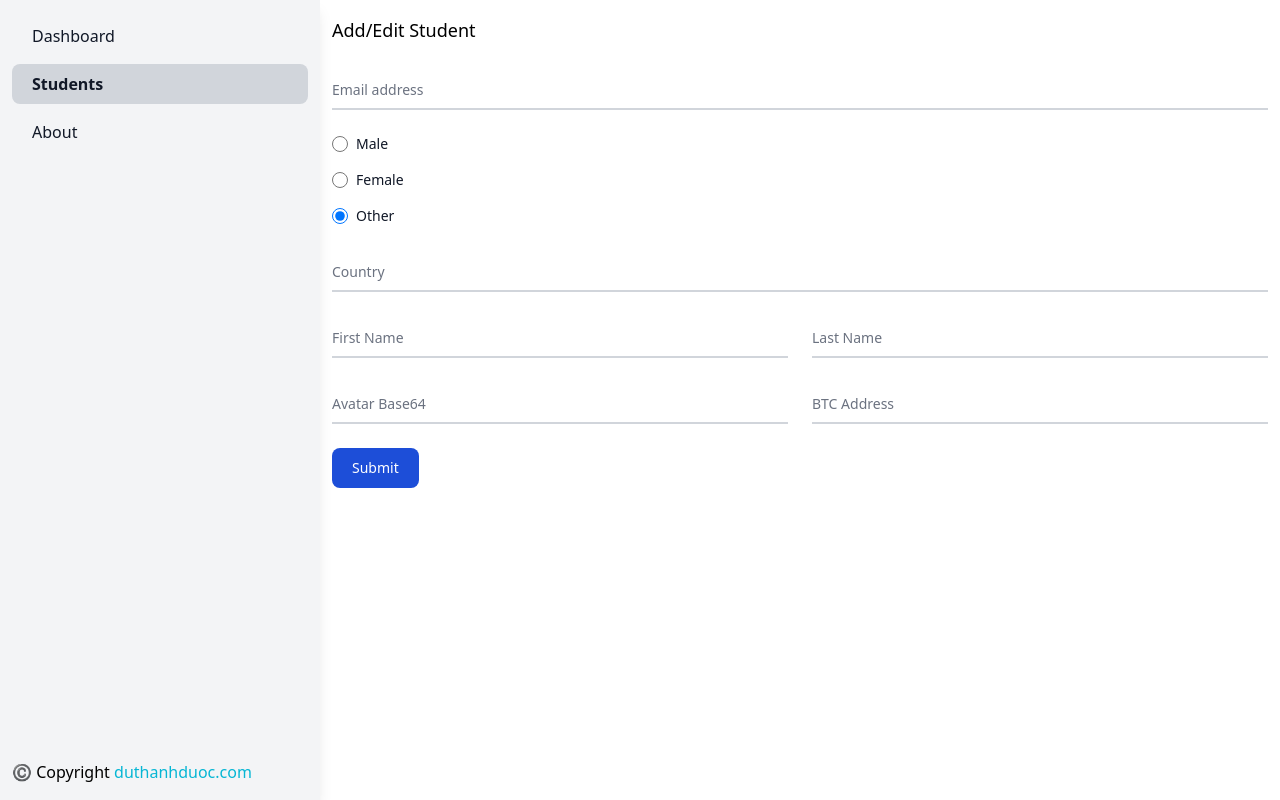
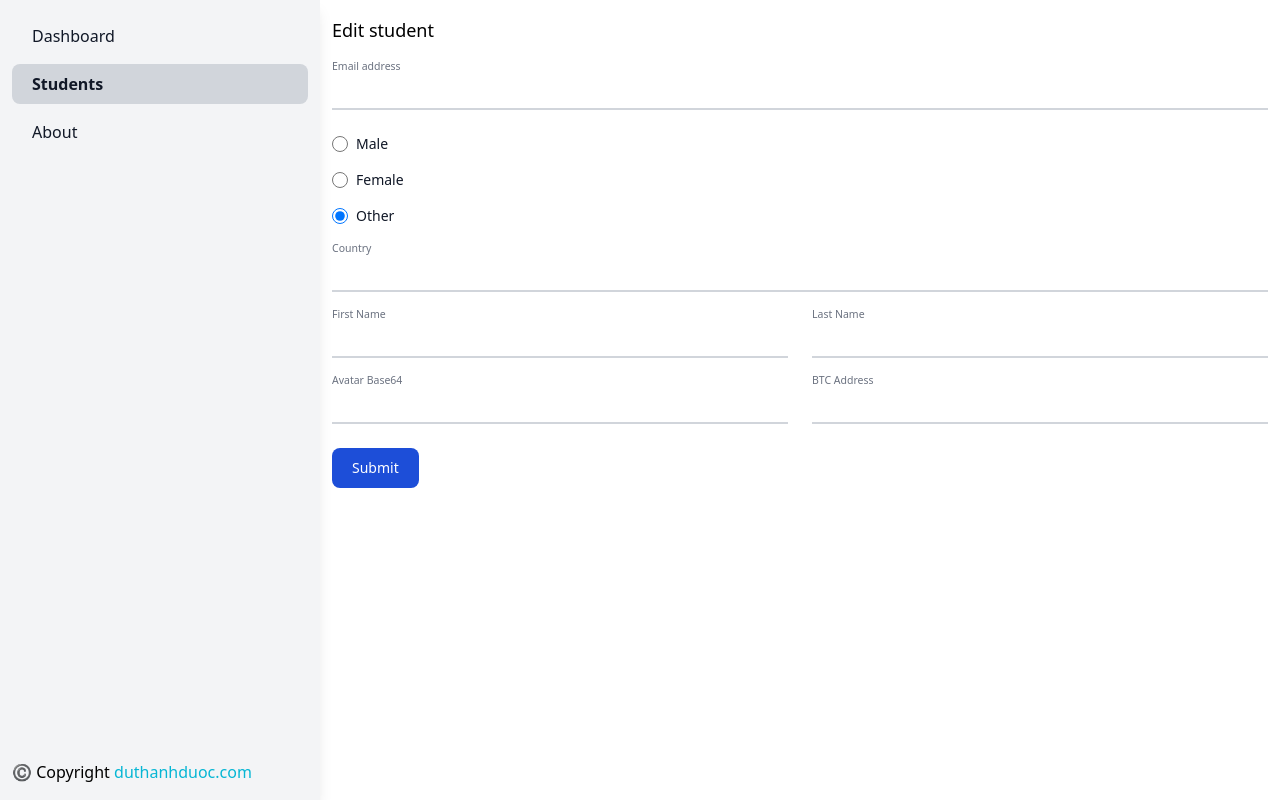
Before and after one commit to nboraxxd/learn-tanstack-query, a React (Create React App) app in the folder frontend/: page /students/1 in a window 1280 px wide. Built offline with nearby package versions, Linux system fonts and the light colour scheme.

Commit message:
Add student with useMutation

```diff
--- a/frontend/src/apis/students.api.ts
+++ b/frontend/src/apis/students.api.ts
@@ -1,10 +1,12 @@
-import { Students } from 'types/students.type'
+import { Student, Students } from 'types/students.type'
 import http from 'utils/http'
 
 export const getStudents = (page: number | string, limit: number | string) =>
   http.get<Students>('/students', {
     params: {
       _page: page,
-      limit: limit
-    }
+      limit: limit,
+    },
   })
+
+export const addStudent = (student: Omit<Student, 'id'>) => http.post<Student>('/students', student)
--- a/frontend/src/pages/AddStudent/AddStudent.tsx
+++ b/frontend/src/pages/AddStudent/AddStudent.tsx
@@ -1,146 +1,195 @@
+import { useMutation } from '@tanstack/react-query'
+import { addStudent } from 'apis/students.api'
+import { useState } from 'react'
+import { useMatch } from 'react-router-dom'
+import { Student } from 'types/students.type'
+
+type FormStateType = Omit<Student, 'id'>
+const initialFormState: FormStateType = {
+  first_name: '',
+  last_name: '',
+  email: '',
+  gender: 'other',
+  country: '',
+  avatar: '',
+  btc_address: '',
+}
+
 export default function AddStudent() {
+  const [formState, setFormState] = useState<FormStateType>(initialFormState)
+
+  const addMatch = useMatch('/students/add')
+  const isAddMatch = addMatch !== null
+  const { mutate } = useMutation({
+    mutationFn: (body: FormStateType) => {
+      return addStudent(body)
+    },
+  })
+
+  const onChangeFormState = (ev: React.ChangeEvent<HTMLInputElement>) => {
+    const { name, value } = ev.target
+    setFormState((prev) => ({ ...prev, [name]: value }))
+  }
+
+  const onsubmit = (ev: React.FormEvent<HTMLFormElement>) => {
+    ev.preventDefault()
+    mutate(formState)
+  }
+
   return (
     <div>
-      <h1 className='text-lg'>Add/Edit Student</h1>
-      <form className='mt-6'>
-        <div className='group relative z-0 mb-6 w-full'>
+      <h1 className="text-lg">{isAddMatch ? 'Add student' : 'Edit student'}</h1>
+      <form className="mt-6" onSubmit={onsubmit}>
+        <div className="group relative z-0 mb-6 w-full">
           <input
-            type='email'
-            name='floating_email'
-            id='floating_email'
-            className='peer block w-full appearance-none border-0 border-b-2 border-gray-300 bg-transparent py-2.5 px-0 text-sm text-gray-900 focus:border-blue-600 focus:outline-none focus:ring-0 dark:border-gray-600 dark:text-white dark:focus:border-blue-500'
-            placeholder=' '
+            type="text"
+            name="email"
+            value={formState.email}
+            onChange={onChangeFormState}
+            id="floating_email"
+            className="peer block w-full appearance-none border-0 border-b-2 border-gray-300 bg-transparent py-2.5 px-0 text-sm text-gray-900 focus:border-blue-600 focus:outline-none focus:ring-0 dark:border-gray-600 dark:text-white dark:focus:border-blue-500"
             required
           />
           <label
-            htmlFor='floating_email'
-            className='absolute top-3 -z-10 origin-[0] -translate-y-6 scale-75 transform text-sm text-gray-500 duration-300 peer-placeholder-shown:translate-y-0 peer-placeholder-shown:scale-100 peer-focus:left-0 peer-focus:-translate-y-6 peer-focus:scale-75 peer-focus:font-medium peer-focus:text-blue-600 dark:text-gray-400 peer-focus:dark:text-blue-500'
+            htmlFor="floating_email"
+            className="absolute top-3 -z-10 origin-[0] -translate-y-6 scale-75 transform text-sm text-gray-500 duration-300 peer-placeholder-shown:translate-y-0 peer-placeholder-shown:scale-100 peer-focus:left-0 peer-focus:-translate-y-6 peer-focus:scale-75 peer-focus:font-medium peer-focus:text-blue-600 dark:text-gray-400 peer-focus:dark:text-blue-500"
           >
             Email address
           </label>
         </div>
 
-        <div className='group relative z-0 mb-6 w-full'>
+        <div className="group relative z-0 mb-6 w-full">
           <div>
             <div>
-              <div className='mb-4 flex items-center'>
+              <div className="mb-4 flex items-center">
                 <input
-                  id='gender-1'
-                  type='radio'
-                  name='gender'
-                  className='h-4 w-4 border-gray-300 bg-gray-100 text-blue-600 focus:ring-2 focus:ring-blue-500 dark:border-gray-600 dark:bg-gray-700 dark:ring-offset-gray-800 dark:focus:ring-blue-600'
+                  id="gender-1"
+                  type="radio"
+                  name="gender"
+                  value="male"
+                  checked={formState.gender === 'male'}
+                  onChange={onChangeFormState}
+                  className="h-4 w-4 border-gray-300 bg-gray-100 text-blue-600 focus:ring-2 focus:ring-blue-500 dark:border-gray-600 dark:bg-gray-700 dark:ring-offset-gray-800 dark:focus:ring-blue-600"
                 />
-                <label htmlFor='gender-1' className='ml-2 text-sm font-medium text-gray-900 dark:text-gray-300'>
+                <label htmlFor="gender-1" className="ml-2 text-sm font-medium text-gray-900 dark:text-gray-300">
                   Male
                 </label>
               </div>
-              <div className='mb-4 flex items-center'>
+              <div className="mb-4 flex items-center">
                 <input
-                  defaultChecked
-                  id='gender-2'
-                  type='radio'
-                  name='gender'
-                  className='h-4 w-4 border-gray-300 bg-gray-100 text-blue-600 focus:ring-2 focus:ring-blue-500 dark:border-gray-600 dark:bg-gray-700 dark:ring-offset-gray-800 dark:focus:ring-blue-600'
+                  id="gender-2"
+                  type="radio"
+                  name="gender"
+                  value="female"
+                  checked={formState.gender === 'female'}
+                  onChange={onChangeFormState}
+                  className="h-4 w-4 border-gray-300 bg-gray-100 text-blue-600 focus:ring-2 focus:ring-blue-500 dark:border-gray-600 dark:bg-gray-700 dark:ring-offset-gray-800 dark:focus:ring-blue-600"
                 />
-                <label htmlFor='gender-2' className='ml-2 text-sm font-medium text-gray-900 dark:text-gray-300'>
+                <label htmlFor="gender-2" className="ml-2 text-sm font-medium text-gray-900 dark:text-gray-300">
                   Female
                 </label>
               </div>
-              <div className='flex items-center'>
+              <div className="flex items-center">
                 <input
-                  defaultChecked
-                  id='gender-3'
-                  type='radio'
-                  name='gender'
-                  className='h-4 w-4 border-gray-300 bg-gray-100 text-blue-600 focus:ring-2 focus:ring-blue-500 dark:border-gray-600 dark:bg-gray-700 dark:ring-offset-gray-800 dark:focus:ring-blue-600'
+                  id="gender-3"
+                  type="radio"
+                  name="gender"
+                  value="other"
+                  checked={formState.gender === 'other'}
+                  onChange={onChangeFormState}
+                  className="h-4 w-4 border-gray-300 bg-gray-100 text-blue-600 focus:ring-2 focus:ring-blue-500 dark:border-gray-600 dark:bg-gray-700 dark:ring-offset-gray-800 dark:focus:ring-blue-600"
                 />
-                <label htmlFor='gender-3' className='ml-2 text-sm font-medium text-gray-900 dark:text-gray-300'>
+                <label htmlFor="gender-3" className="ml-2 text-sm font-medium text-gray-900 dark:text-gray-300">
                   Other
                 </label>
               </div>
             </div>
           </div>
         </div>
-        <div className='group relative z-0 mb-6 w-full'>
+        <div className="group relative z-0 mb-6 w-full">
           <input
-            type='text'
-            name='country'
-            id='country'
-            className='peer block w-full appearance-none border-0 border-b-2 border-gray-300 bg-transparent py-2.5 px-0 text-sm text-gray-900 focus:border-blue-600 focus:outline-none focus:ring-0 dark:border-gray-600 dark:text-white dark:focus:border-blue-500'
-            placeholder=' '
+            type="text"
+            name="country"
+            value={formState.country}
+            onChange={onChangeFormState}
+            id="country"
+            className="peer block w-full appearance-none border-0 border-b-2 border-gray-300 bg-transparent py-2.5 px-0 text-sm text-gray-900 focus:border-blue-600 focus:outline-none focus:ring-0 dark:border-gray-600 dark:text-white dark:focus:border-blue-500"
             required
           />
           <label
-            htmlFor='country'
-            className='absolute top-3 -z-10 origin-[0] -translate-y-6 scale-75 transform text-sm text-gray-500 duration-300 peer-placeholder-shown:translate-y-0 peer-placeholder-shown:scale-100 peer-focus:left-0 peer-focus:-translate-y-6 peer-focus:scale-75 peer-focus:font-medium peer-focus:text-blue-600 dark:text-gray-400 peer-focus:dark:text-blue-500'
+            htmlFor="country"
+            className="absolute top-3 -z-10 origin-[0] -translate-y-6 scale-75 transform text-sm text-gray-500 duration-300 peer-placeholder-shown:translate-y-0 peer-placeholder-shown:scale-100 peer-focus:left-0 peer-focus:-translate-y-6 peer-focus:scale-75 peer-focus:font-medium peer-focus:text-blue-600 dark:text-gray-400 peer-focus:dark:text-blue-500"
           >
             Country
           </label>
         </div>
-        <div className='grid md:grid-cols-2 md:gap-6'>
-          <div className='group relative z-0 mb-6 w-full'>
+        <div className="grid md:grid-cols-2 md:gap-6">
+          <div className="group relative z-0 mb-6 w-full">
             <input
-              type='tel'
-              pattern='[0-9]{3}-[0-9]{3}-[0-9]{4}'
-              name='first_name'
-              id='first_name'
-              className='peer block w-full appearance-none border-0 border-b-2 border-gray-300 bg-transparent py-2.5 px-0 text-sm text-gray-900 focus:border-blue-600 focus:outline-none focus:ring-0 dark:border-gray-600 dark:text-white dark:focus:border-blue-500'
-              placeholder=' '
+              type="text"
+              name="first_name"
+              value={formState.first_name}
+              onChange={onChangeFormState}
+              id="first_name"
+              className="peer block w-full appearance-none border-0 border-b-2 border-gray-300 bg-transparent py-2.5 px-0 text-sm text-gray-900 focus:border-blue-600 focus:outline-none focus:ring-0 dark:border-gray-600 dark:text-white dark:focus:border-blue-500"
               required
             />
             <label
-              htmlFor='first_name'
-              className='absolute top-3 -z-10 origin-[0] -translate-y-6 scale-75 transform text-sm text-gray-500 duration-300 peer-placeholder-shown:translate-y-0 peer-placeholder-shown:scale-100 peer-focus:left-0 peer-focus:-translate-y-6 peer-focus:scale-75 peer-focus:font-medium peer-focus:text-blue-600 dark:text-gray-400 peer-focus:dark:text-blue-500'
+              htmlFor="first_name"
+              className="absolute top-3 -z-10 origin-[0] -translate-y-6 scale-75 transform text-sm text-gray-500 duration-300 peer-placeholder-shown:translate-y-0 peer-placeholder-shown:scale-100 peer-focus:left-0 peer-focus:-translate-y-6 peer-focus:scale-75 peer-focus:font-medium peer-focus:text-blue-600 dark:text-gray-400 peer-focus:dark:text-blue-500"
             >
               First Name
             </label>
           </div>
-          <div className='group relative z-0 mb-6 w-full'>
+          <div className="group relative z-0 mb-6 w-full">
             <input
-              type='text'
-              name='last_name'
-              id='last_name'
-              className='peer block w-full appearance-none border-0 border-b-2 border-gray-300 bg-transparent py-2.5 px-0 text-sm text-gray-900 focus:border-blue-600 focus:outline-none focus:ring-0 dark:border-gray-600 dark:text-white dark:focus:border-blue-500'
-              placeholder=' '
+              type="text"
+              name="last_name"
+              value={formState.last_name}
+              onChange={onChangeFormState}
+              id="last_name"
+              className="peer block w-full appearance-none border-0 border-b-2 border-gray-300 bg-transparent py-2.5 px-0 text-sm text-gray-900 focus:border-blue-600 focus:outline-none focus:ring-0 dark:border-gray-600 dark:text-white dark:focus:border-blue-500"
               required
             />
             <label
-              htmlFor='last_name'
-              className='absolute top-3 -z-10 origin-[0] -translate-y-6 scale-75 transform text-sm text-gray-500 duration-300 peer-placeholder-shown:translate-y-0 peer-placeholder-shown:scale-100 peer-focus:left-0 peer-focus:-translate-y-6 peer-focus:scale-75 peer-focus:font-medium peer-focus:text-blue-600 dark:text-gray-400 peer-focus:dark:text-blue-500'
+              htmlFor="last_name"
+              className="absolute top-3 -z-10 origin-[0] -translate-y-6 scale-75 transform text-sm text-gray-500 duration-300 peer-placeholder-shown:translate-y-0 peer-placeholder-shown:scale-100 peer-focus:left-0 peer-focus:-translate-y-6 peer-focus:scale-75 peer-focus:font-medium peer-focus:text-blue-600 dark:text-gray-400 peer-focus:dark:text-blue-500"
             >
               Last Name
             </label>
           </div>
         </div>
-        <div className='grid md:grid-cols-2 md:gap-6'>
-          <div className='group relative z-0 mb-6 w-full'>
+        <div className="grid md:grid-cols-2 md:gap-6">
+          <div className="group relative z-0 mb-6 w-full">
             <input
-              type='text'
-              name='avatar'
-              id='avatar'
-              className='peer block w-full appearance-none border-0 border-b-2 border-gray-300 bg-transparent py-2.5 px-0 text-sm text-gray-900 focus:border-blue-600 focus:outline-none focus:ring-0 dark:border-gray-600 dark:text-white dark:focus:border-blue-500'
-              placeholder=' '
+              type="text"
+              name="avatar"
+              value={formState.avatar}
+              onChange={onChangeFormState}
+              id="avatar"
+              className="peer block w-full appearance-none border-0 border-b-2 border-gray-300 bg-transparent py-2.5 px-0 text-sm text-gray-900 focus:border-blue-600 focus:outline-none focus:ring-0 dark:border-gray-600 dark:text-white dark:focus:border-blue-500"
               required
             />
             <label
-              htmlFor='avatar'
-              className='absolute top-3 -z-10 origin-[0] -translate-y-6 scale-75 transform text-sm text-gray-500 duration-300 peer-placeholder-shown:translate-y-0 peer-placeholder-shown:scale-100 peer-focus:left-0 peer-focus:-translate-y-6 peer-focus:scale-75 peer-focus:font-medium peer-focus:text-blue-600 dark:text-gray-400 peer-focus:dark:text-blue-500'
+              htmlFor="avatar"
+              className="absolute top-3 -z-10 origin-[0] -translate-y-6 scale-75 transform text-sm text-gray-500 duration-300 peer-placeholder-shown:translate-y-0 peer-placeholder-shown:scale-100 peer-focus:left-0 peer-focus:-translate-y-6 peer-focus:scale-75 peer-focus:font-medium peer-focus:text-blue-600 dark:text-gray-400 peer-focus:dark:text-blue-500"
             >
               Avatar Base64
             </label>
           </div>
-          <div className='group relative z-0 mb-6 w-full'>
+          <div className="group relative z-0 mb-6 w-full">
             <input
-              type='text'
-              name='btc_address'
-              id='btc_address'
-              className='peer block w-full appearance-none border-0 border-b-2 border-gray-300 bg-transparent py-2.5 px-0 text-sm text-gray-900 focus:border-blue-600 focus:outline-none focus:ring-0 dark:border-gray-600 dark:text-white dark:focus:border-blue-500'
-              placeholder=' '
+              type="text"
+              name="btc_address"
+              value={formState.btc_address}
+              onChange={onChangeFormState}
+              id="btc_address"
+              className="peer block w-full appearance-none border-0 border-b-2 border-gray-300 bg-transparent py-2.5 px-0 text-sm text-gray-900 focus:border-blue-600 focus:outline-none focus:ring-0 dark:border-gray-600 dark:text-white dark:focus:border-blue-500"
               required
             />
             <label
-              htmlFor='btc_address'
-              className='absolute top-3 -z-10 origin-[0] -translate-y-6 scale-75 transform text-sm text-gray-500 duration-300 peer-placeholder-shown:translate-y-0 peer-placeholder-shown:scale-100 peer-focus:left-0 peer-focus:-translate-y-6 peer-focus:scale-75 peer-focus:font-medium peer-focus:text-blue-600 dark:text-gray-400 peer-focus:dark:text-blue-500'
+              htmlFor="btc_address"
+              className="absolute top-3 -z-10 origin-[0] -translate-y-6 scale-75 transform text-sm text-gray-500 duration-300 peer-placeholder-shown:translate-y-0 peer-placeholder-shown:scale-100 peer-focus:left-0 peer-focus:-translate-y-6 peer-focus:scale-75 peer-focus:font-medium peer-focus:text-blue-600 dark:text-gray-400 peer-focus:dark:text-blue-500"
             >
               BTC Address
             </label>
@@ -148,8 +197,8 @@ export default function AddStudent() {
         </div>
 
         <button
-          type='submit'
-          className='w-full rounded-lg bg-blue-700 px-5 py-2.5 text-center text-sm font-medium text-white hover:bg-blue-800 focus:outline-none focus:ring-4 focus:ring-blue-300 dark:bg-blue-600 dark:hover:bg-blue-700 dark:focus:ring-blue-800 sm:w-auto'
+          type="submit"
+          className="w-full rounded-lg bg-blue-700 px-5 py-2.5 text-center text-sm font-medium text-white hover:bg-blue-800 focus:outline-none focus:ring-4 focus:ring-blue-300 dark:bg-blue-600 dark:hover:bg-blue-700 dark:focus:ring-blue-800 sm:w-auto"
         >
           Submit
         </button>
--- a/frontend/src/pages/Students/Students.tsx
+++ b/frontend/src/pages/Students/Students.tsx
@@ -9,7 +9,7 @@ export default function Students() {
   const queryString: { page?: string } = useQueryString()
   const page = Number(queryString.page || 1)
 
-  const { data, isLoading, isFetching } = useQuery({
+  const { data, isLoading } = useQuery({
     queryKey: ['students', page],
     queryFn: () => getStudents(page, LIMIT),
     // staleTime: 10 * 1000,
@@ -19,10 +19,16 @@ export default function Students() {
   const totalStudentCount = Number(data?.headers['x-total-count'] || 0)
   const totalPage = Math.ceil(totalStudentCount / LIMIT)
 
-  console.log('🔥 ~ isLoading ~ isFetching ~ data:', isLoading, isFetching, data?.data)
   return (
     <div>
       <h1 className="text-lg">Students</h1>
+      <Link
+        to="/students/add"
+        className="mt-6 inline-block rounded-lg bg-blue-700 px-5 py-2.5 text-sm font-medium text-white hover:bg-blue-800 focus:outline-none focus:ring-4 focus:ring-blue-300"
+      >
+        Add student
+      </Link>
+
       {isLoading === true && (
         <div role="status" className="mt-6 animate-pulse">
           <div className="mb-4 h-4 rounded bg-gray-200 dark:bg-gray-700" />
```
Also changed, not shown: 1 other file (tests, documents, lock files or other folders).
